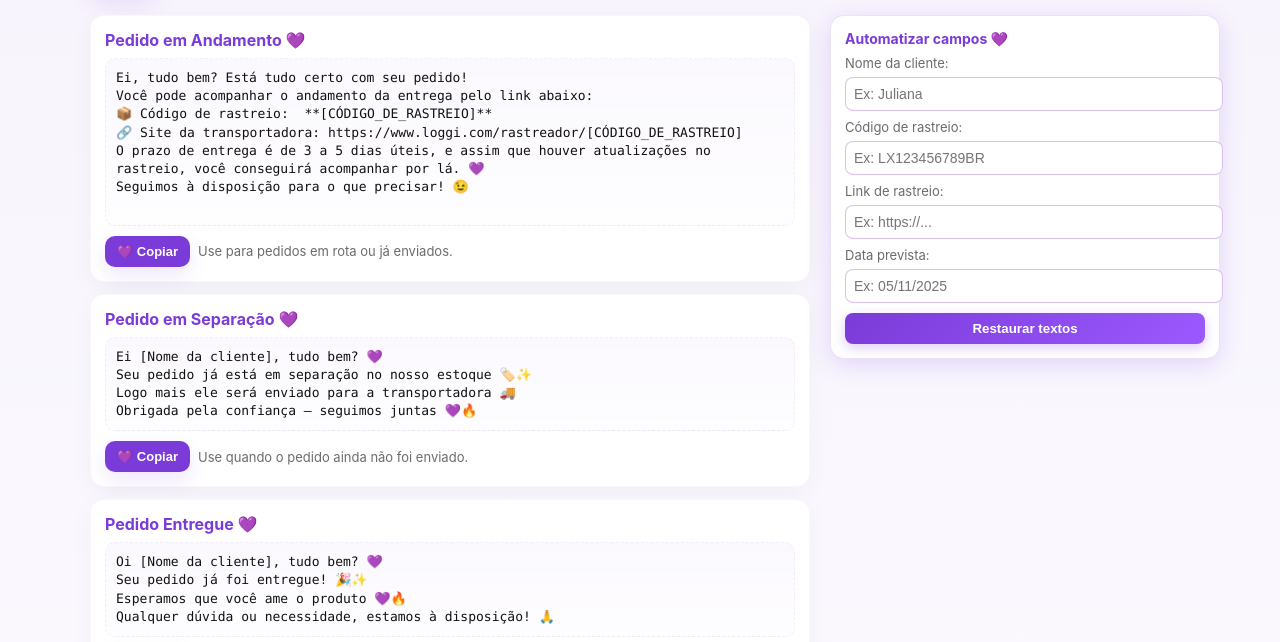
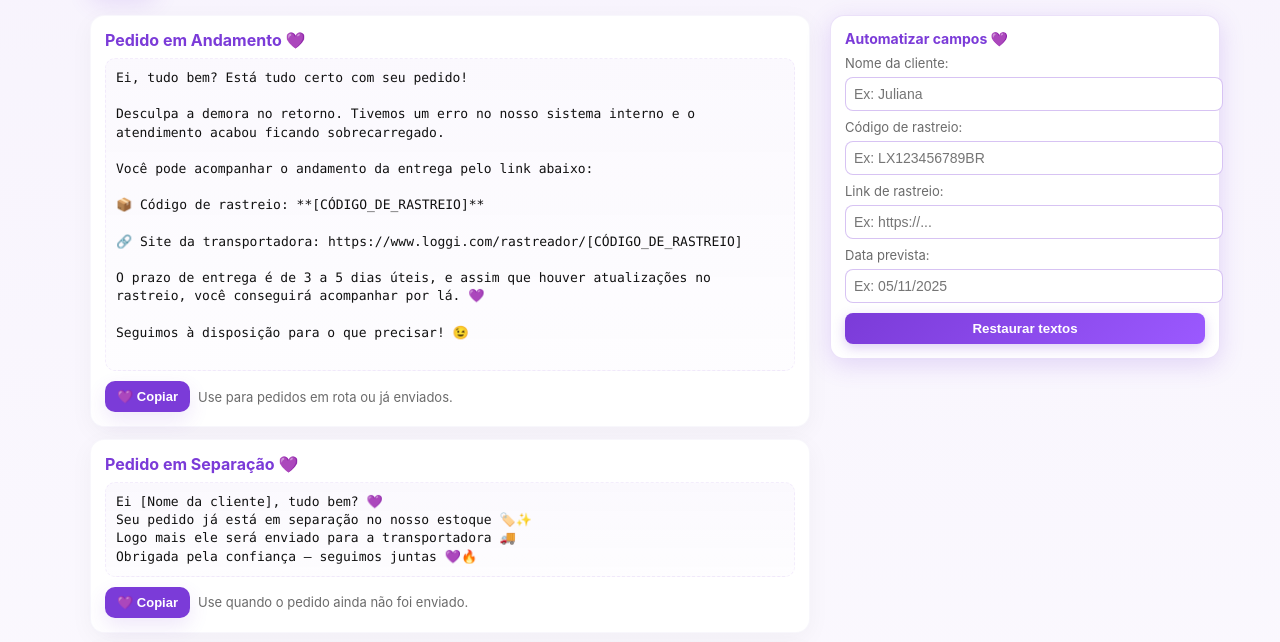
Before and after one commit to hoshicueca/Macro, a plain HTML site: page index.html in a window 1280 px wide. Shown: the part 109-751 px from the top of the page. Drawn offline with Linux system fonts and the light colour scheme.

Commit message:
Update index.html

```diff
--- a/index.html
+++ b/index.html
@@ -72,10 +72,17 @@
         <section class="card">
           <h2>Pedido em Andamento 💜</h2>
           <pre class="macro">Ei, tudo bem? Está tudo certo com seu pedido!
+
+Desculpa a demora no retorno. Tivemos um erro no nosso sistema interno e o atendimento acabou ficando sobrecarregado.
+
 Você pode acompanhar o andamento da entrega pelo link abaixo:
-📦 Código de rastreio:  **[CÓDIGO_DE_RASTREIO]**
+
+📦 Código de rastreio: **[CÓDIGO_DE_RASTREIO]**
+
 🔗 Site da transportadora: https://www.loggi.com/rastreador/[CÓDIGO_DE_RASTREIO]
+
 O prazo de entrega é de 3 a 5 dias úteis, e assim que houver atualizações no rastreio, você conseguirá acompanhar por lá. 💜
+
 Seguimos à disposição para o que precisar! 😉
  </pre>
           <div class="meta">
```
